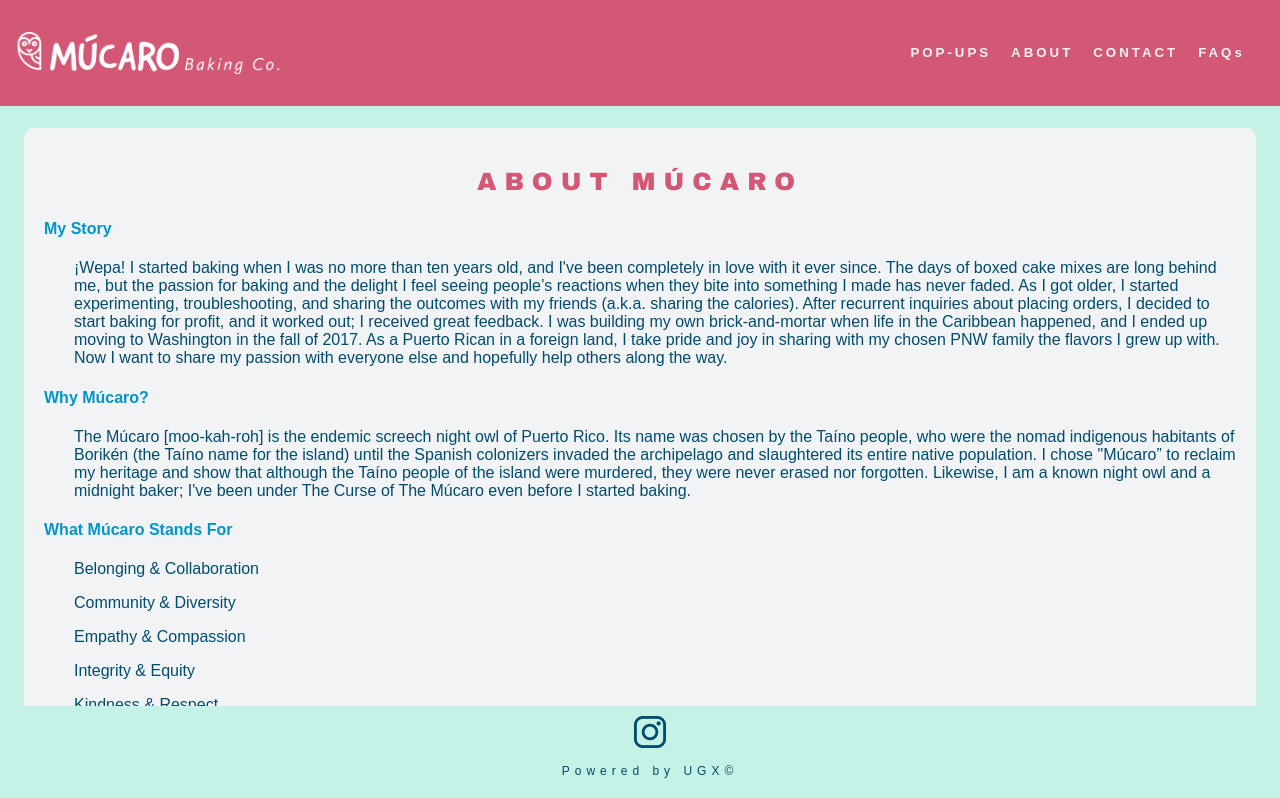
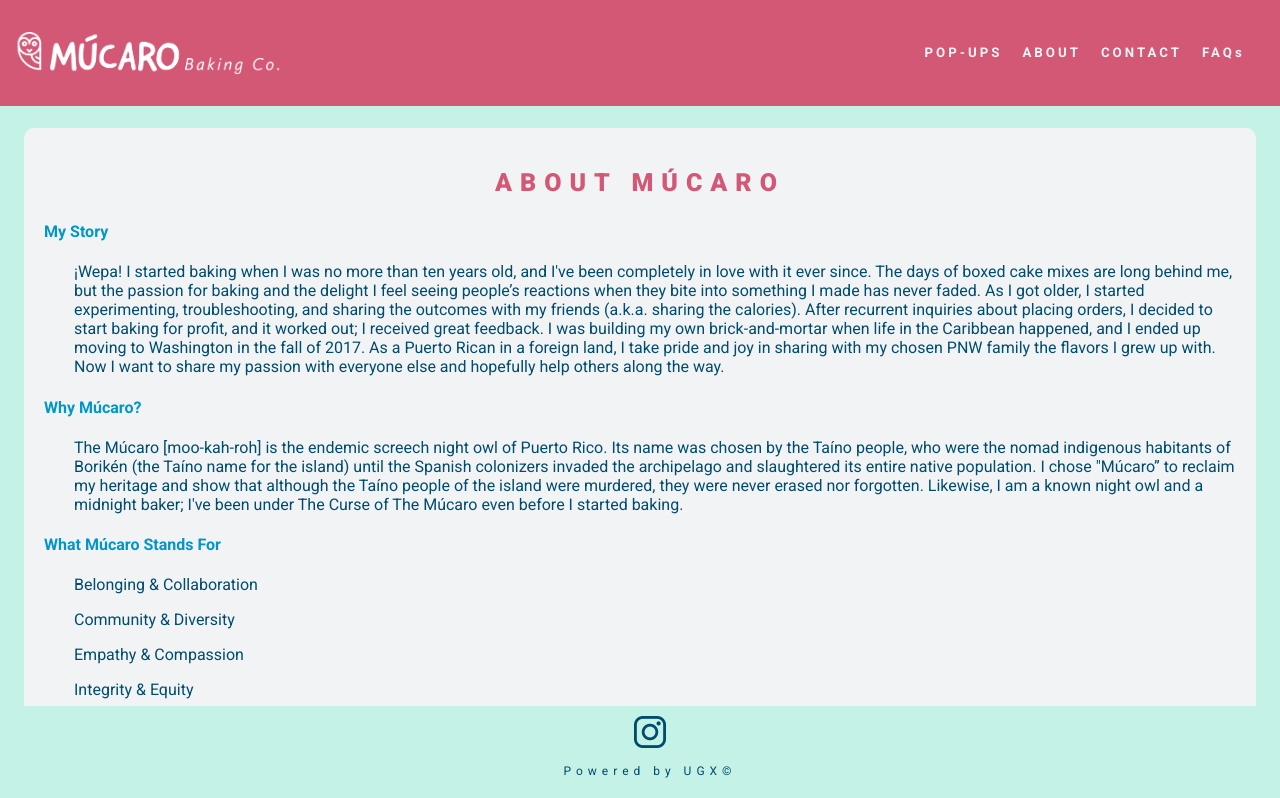
Before and after one commit to Ugonz86/MucaroBakingCo, a React (Create React App) app: page /about in a window 1280 px wide. Shown: the top 798 px of the page. Built offline with nearby package versions, Linux system fonts and the light colour scheme; the HTML template or start-up script is replaced by a standard one; what @aws-amplify/core would draw is missing.

Commit message:
Adding new font

```diff
--- a/src/App.css
+++ b/src/App.css
@@ -1,32 +1,34 @@
+@import url('https://fonts.googleapis.com/css2?family=Roboto:ital,wght@0,100;0,400;0,700;0,900;1,100&display=swap');
+
 .App {
   text-align: center;
   height: 100%;
-  font-family: Arial;
+  font-family: 'Roboto', sans-serif;
 }
 
 body {
-  background-color: #C5F2E6;
-  color: #004C6D;
+  background-color: #c5f2e6;
+  color: #004c6d;
 }
 
 .headerDiv {
- display:inline;
+  display: inline;
 }
 
 .App-logo {
   height: 12vh;
   font-size: 60px !important;
-float:left;
+  float: left;
 }
 
 .Header {
   width: 100%;
   position: fixed;
-padding: .3rem;
+  padding: 0.3rem;
   top: 0;
   left: 0;
   right: 0;
-background-color: #D25876;
+  background-color: #d25876;
   z-index: 9999 !important;
 }
 
@@ -52,7 +54,7 @@ z-index: 9999 !important;
 }
 
 .Menu a {
-  font-family: Arial;
+  /* font-family: Arial; */
   text-decoration: none;
   color: #f2f3f5;
   margin: auto;
@@ -61,7 +63,7 @@ z-index: 9999 !important;
 .Menu2 a {
   align-items: center;
   justify-content: center;
-  font-family: Arial;
+  /* font-family: Arial; */
   text-decoration: none;
   color: #f2f3f5;
   font-size: 6vw;
@@ -81,17 +83,17 @@ text-align: center; */
 }
 
 @media screen and (max-width: 44em) {
-  .nav-small{
-    display: block
+  .nav-small {
+    display: block;
   }
 
-  .Menu{
-    display: none
+  .Menu {
+    display: none;
   }
 
   input {
     width: 10vh;
-    color: #004C6D;
+    /* color: #004c6d; */
   }
 
   .contactSelect {
@@ -114,7 +116,7 @@ text-align: center; */
   }
 
   .title {
-    font-family: 'Arial Black' !important;
+    /* font-family: "Arial Black" !important; */
   }
 
   textarea {
@@ -141,12 +143,11 @@ text-align: center; */
     z-index: 9999;
     /* opacity: 80%; */
   }
-
 }
 
 @media screen and (min-width: 45em) {
-  .nav-small{
-    display: none
+  .nav-small {
+    display: none;
   }
 }
 
@@ -163,7 +164,7 @@ h5 {
   align-items: center;
   display: flex;
   flex-direction: column;
-  color: #004C6D;
+  color: #004c6d;
   text-align: left;
   /* margin: 60px; */
 }
@@ -180,11 +181,11 @@ h5 {
   z-index: -2;
 }
 
-p.homeInfo{
+p.homeInfo {
   padding: 5px;
   /* text-indent: 30px; */
   font-size: 16px;
-  font-family: 'Arial';
+  /* font-family: "Arial"; */
 }
 
 .PopUps {
@@ -193,7 +194,7 @@ p.homeInfo{
   margin: 3rem 1rem;
   display: flex;
   flex-direction: column;
-  color: #004C6D;
+  color: #004c6d;
   text-align: left;
   justify-content: center;
   align-items: center;
@@ -210,8 +211,8 @@ p.homeInfo{
 
 .popUpsInfo {
   font-size: 16px;
-  font-family: 'Arial';
-  color: "#004c6d"
+  /* font-family: "Arial"; */
+  color: "#004c6d";
 }
 
 .About {
@@ -254,7 +255,7 @@ p.homeInfo{
 
 .faqsContainer {
   min-width: 95%;
-  height: '100%';
+  height: "100%";
   overflow: scroll;
   background-color: #f2f3f5;
   border-radius: 10px;
@@ -271,7 +272,7 @@ p.homeInfo{
   margin: 3rem 1rem;
   display: flex;
   flex-direction: column;
-  color: #004C6D;
+  color: #004c6d;
   text-align: left;
   justify-content: center;
   align-items: center;
@@ -283,6 +284,16 @@ p.homeInfo{
   font-weight: bold;
 }
 
+.faqTitle {
+  display: flex;
+  /* color: #0096ca; */
+}
+
+.faqContent {
+  margin-left: 30px;
+  /* color: #004C6D; */
+}
+
 .form-container {
   min-width: auto;
   overflow: scroll;
@@ -292,6 +303,11 @@ p.homeInfo{
   margin-top: 80px;
   padding: 20px;
   text-align: left;
+}
+
+.form label {
+/* font-size: 16px; */
+font-weight: bold;
 }
 
 /* .form-container p {
@@ -309,16 +325,24 @@ p.homeInfo{
   padding: 10px;
   margin: 10px;
   width: auto;
-  background-color: #E8E8E8;
-  color: #c0cace;
-  font-size: 11px;
+  /* background-color: #e8e8e8; */
+  /* color: #004c6d; */
+  font-size: 13px;
+}
+
+select {
+  height: 35px;
+  opacity: 75%;
+  color: #777b7e;
+  background-color: #e8e8e8;
 }
 
 label {
   /* font-size: 12px; */
 }
 
-.aboutContainer p,  .faqsContainer p {
+.aboutContainer p,
+.faqsContainer p {
   /* text-indent: 30px; */
   margin-left: 30px;
 }
@@ -329,17 +353,18 @@ h4 {
 
 p {
   font-size: 16px;
-  font-family: 'Arial';
-  color: "#004c6d"
+  /* font-family: "Arial"; */
+  color: "#004c6d";
 }
 
 .title {
   margin-top: 20px;
   color: #d25876;
-  font-family: 'Arial black';
+  font-weight: 800;
+  /* font-family: "Roboto"; */
   /* font-weight: bolder; */
   font-size: 25px;
-  letter-spacing: .5rem;
+  letter-spacing: 0.5rem;
   text-align: center;
 }
 
@@ -359,7 +384,7 @@ button {
   padding: 10px;
   margin: 10px;
   min-height: 10vh;
-  font-family: arial;
+  font-family: 'Roboto', sans-serif;
   font-size: 14px;
 }
 
@@ -388,32 +413,38 @@ input {
   padding: 10px;
   margin: 10px;
   width: auto;
-  background-color: #E8E8E8;
+  background-color: #e8e8e8;
   color: #004c6d;
+  opacity: 75%;
 }
 
 input::placeholder {
-  color: #c0cace;
-  font-size: 11px;
+  color: #777b7e;;
+  font-size: 13px;
+  /* opacity: 95%; */
   /* font-style: italic; */
 }
 textarea::placeholder {
-  color: #c0cace;
-  font-size: 11px;
+  color: #777b7e;;
+  opacity: 65%;
+  font-size: 13px;
   /* font-style: italic; */
 }
 
-/* option::placeholder {
+option::placeholder {
+  opacity: 75%;
   font-style: italic;
-} */
+}
 
 textarea {
   resize: vertical;
   width: auto;
   min-height: 2vh;
-  background-color: #E8E8E8;
-  color: #004c6d;
+  background-color: #e8e8e8;
+  /* background-color: #E8E8E8; */
+  /* color: #004c6d; */
   outline: none;
+  /* letter-spacing: .1px; */
 }
 
 .send {
@@ -422,30 +453,28 @@ textarea {
 
 .Footer {
   text-align: center;
-  font-family: arial;
+  /* font-family: arial; */
   justify-content: center;
   align-items: center;
   left: 0;
   right: 0;
   bottom: 0;
-  position:fixed;
+  position: fixed;
   width: 100%;
   margin: 0 auto;
   letter-spacing: 5px;
   /* font-size: px; */
-  background-color: #C5F2E6;
-  color: #004C6D;
+  background-color: #c5f2e6;
+  color: #004c6d;
   padding: 10px;
 }
 
 .insta-logo {
   height: 4vmin;
-
 }
 
 .instalink {
   color: #0096ca;
-
 }
 
 .Footer p {
@@ -454,7 +483,7 @@ textarea {
 
 /* ---Sidebar css */
 
-.sidebar{
+.sidebar {
   justify-content: center;
   align-items: center;
   width: 50%;
@@ -471,7 +500,7 @@ textarea {
   transition: 0.3s;
 }
 
-.sidebar.active{
+.sidebar.active {
   left: 0;
   justify-content: center;
   align-items: center;
@@ -480,29 +509,29 @@ textarea {
   visibility: visible;
 }
 
-.sd-header{
+.sd-header {
   display: flex;
   align-items: center;
   justify-content: space-between;
   margin: auto;
   padding: 15px;
 }
-.sidebar-overlay{
+.sidebar-overlay {
   position: fixed;
   top: 0;
   left: 0;
   width: 100%;
   height: 100%;
-    background-color: rgba(0,0,0,0.4);
+  background-color: rgba(0, 0, 0, 0.4);
   transition: 0.3s;
   opacity: 0;
   visibility: hidden;
 }
-.sidebar-overlay.active{
-    opacity: .1;
+.sidebar-overlay.active {
+  opacity: 0.1;
   visibility: visible;
 }
-.sd-body{
+.sd-body {
   padding: 15px;
   /* max-height: calc(100vh - 67px); */
   overflow-x: hidden;
@@ -546,15 +575,19 @@ textarea {
   display: flex;
   align-items: center;
   justify-content: center;
-  height:fit-content;
+  height: fit-content;
   /* background-color: #D25876; */
   animation: fadeIn 3s infinite;
-  transition: .5s cubic-bezier(0.39, 0.575, 0.565, 1) ease-in-out;
+  transition: 0.5s cubic-bezier(0.39, 0.575, 0.565, 1) ease-in-out;
 }
 
 @keyframes fadeIn {
-  0% { opacity: 0;}
-  100% { opacity: 1; }
+  0% {
+    opacity: 0;
+  }
+  100% {
+    opacity: 1;
+  }
 }
 
 .carouselImage {
@@ -567,7 +600,7 @@ textarea {
 /* ---Accordion css */
 
 .accordionIcon {
-  color: #D25876;
+  color: #d25876;
 }
 
 /* .accordionItem {
--- a/src/pages/Contact.js
+++ b/src/pages/Contact.js
@@ -79,7 +79,7 @@ function Contact() {
         {/* </div> */}
 
         <form className="form" onSubmit={onSubmit}>
-          <label><h4>Name</h4></label>
+          <label>Name</label>
           <input
             type="text"
             // id="name"
@@ -91,7 +91,7 @@ function Contact() {
             required
           />
 
-          <label><h4>Email</h4></label>
+          <label>Email</label>
           <input
             type="email"
             // id="email"
@@ -103,7 +103,7 @@ function Contact() {
             required
           />
 
-          <label><h4>Reason</h4></label>
+          <label>Reason</label>
           <select
           name="select"
             className="contactSelect"
@@ -125,7 +125,7 @@ function Contact() {
             </optgroup>
           </select>
 
-          <label><h4>Message</h4></label>
+          <label>Message</label>
           <textarea
             name="message"
             value={formState.message}
--- a/src/pages/Faqs.js
+++ b/src/pages/Faqs.js
@@ -56,7 +56,7 @@ function Accordion({ faqQuestions }) {
         <div className="accordionHeader" key={item.title}>
           <h4
             onClick={() => handleClick(index)}
-            style={{ display: "flex" }}
+            className="faqTitle"
           >
             {item.title}
             <i>
@@ -65,7 +65,7 @@ function Accordion({ faqQuestions }) {
           </h4>
           {/* <h4 onClick={() =>handleClick(index)}><AddIcon />{item.title}</h4> */}
           {index === activeIndex && (
-            <h4 style={{marginLeft: '30px'}}>{item.content}</h4>
+            <p className="faqContent">{item.content}</p>
           )}
         </div>
       ))}
```
Lines whose indentation alone changed are shown as unchanged.
